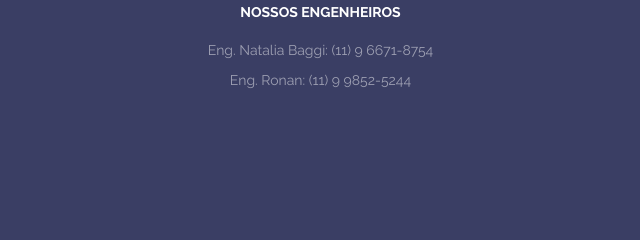
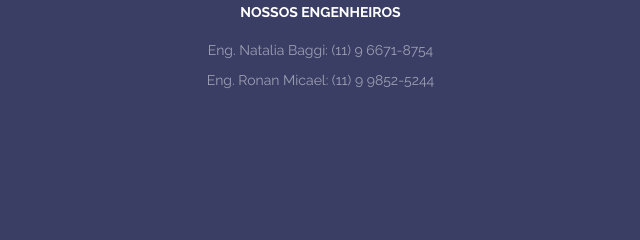
Before and after one commit to somaregenharia/somarengenharia.github.io, a plain HTML site: page index.html in a window 1280 px wide. Shown: the part 2288-2528 px from the top of the page, 27-667 px from the left. Drawn offline with nearby package versions, Linux system fonts and the light colour scheme; files whose address does not match are found by name.

Commit message:
Adding Ronan surname to contacts

```diff
--- a/index.html
+++ b/index.html
@@ -244,7 +244,7 @@
             <h5>Nossos engenheiros</h5>
 
             <p>Eng. Natalia Baggi: (11) 9 6671-8754 </p>
-            <p>Eng. Ronan: (11) 9 9852-5244 </p>
+            <p>Eng. Ronan Micael: (11) 9 9852-5244 </p>
           </div>
           <div class="footer-col col-md-1"></div>
           <div class="footer-col col-md-4 footer-share-box">
```
